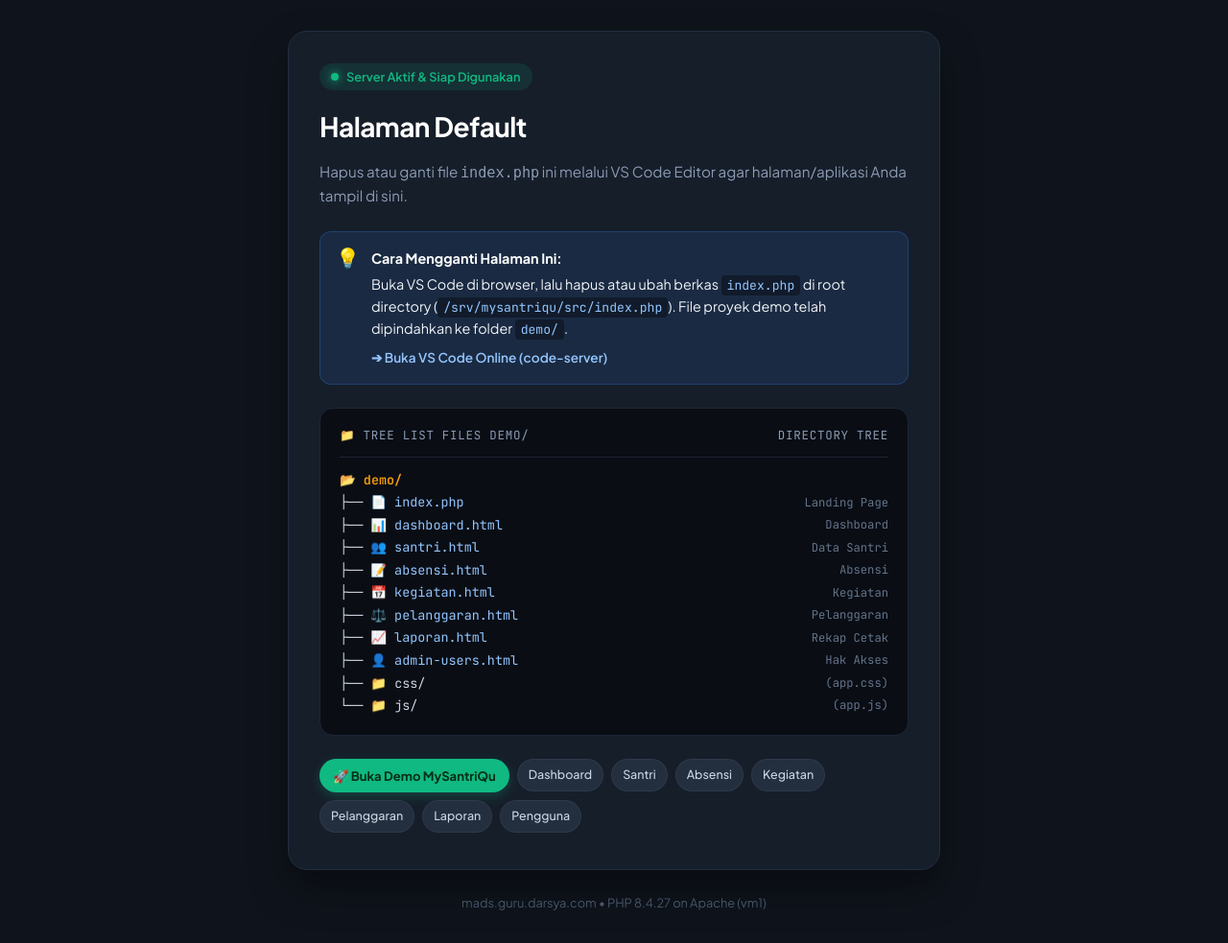
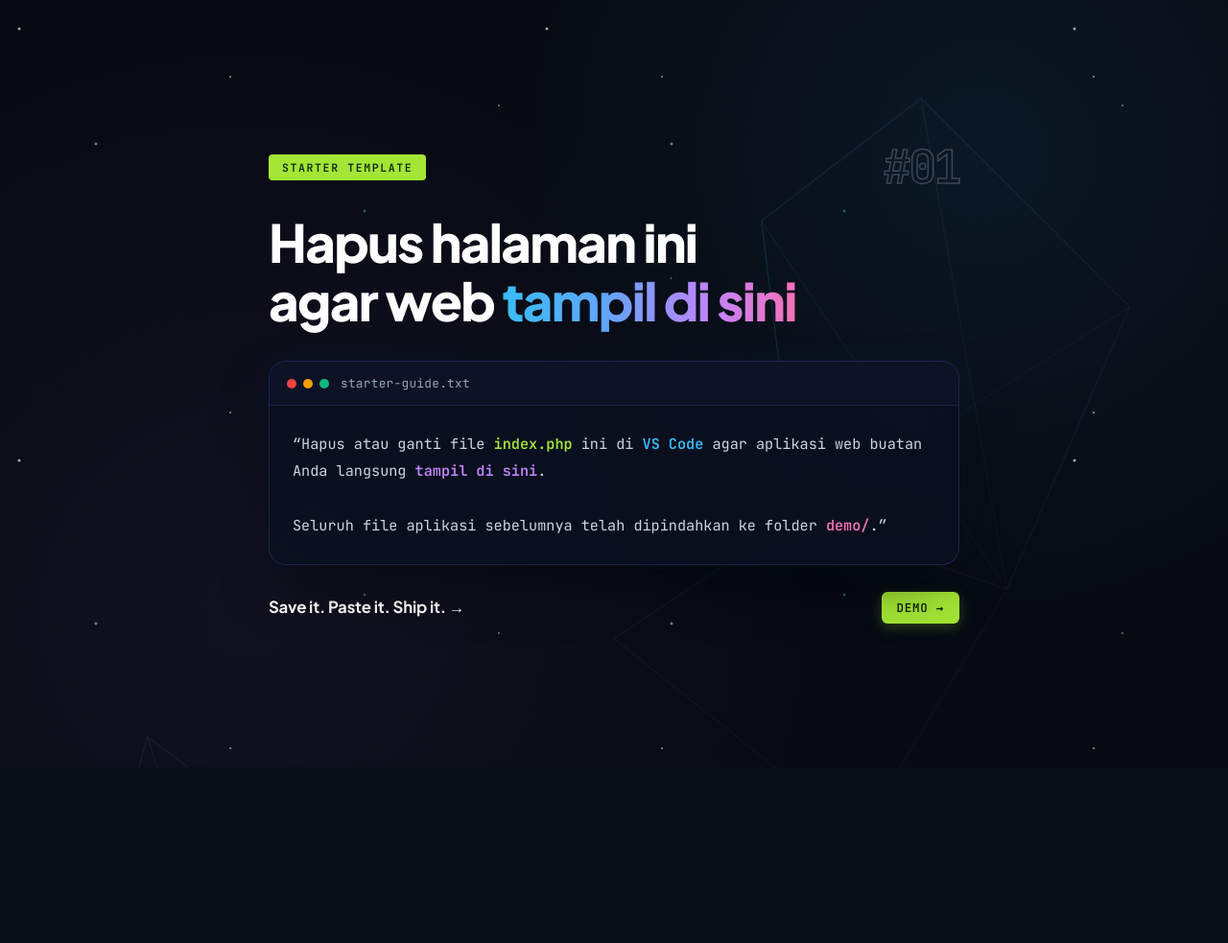
Before and after one commit to madarusyahadah-art/mysantriqu, a PHP site: page / in a window 1280 px wide. Shown: the whole page at 96% size. After the commit the page ends 800 px from the top, so only its background shows below. Run offline with PHP 8.4, Linux system fonts and the light colour scheme.

Commit message:
style: redesign index page to match neon wireframe aesthetic with single demo link

```diff
--- a/index.php
+++ b/index.php
@@ -3,303 +3,283 @@
 <head>
   <meta charset="utf-8">
   <meta name="viewport" content="width=device-width, initial-scale=1">
-  <title>Default App — mads.guru.darsya.com</title>
+  <title>mads.guru.darsya.com</title>
   <link rel="preconnect" href="https://fonts.googleapis.com">
   <link rel="preconnect" href="https://fonts.gstatic.com" crossorigin>
-  <link href="https://fonts.googleapis.com/css2?family=Plus+Jakarta+Sans:wght@400;500;600;700&family=JetBrains+Mono:wght@400;500;600&display=swap" rel="stylesheet">
+  <link href="https://fonts.googleapis.com/css2?family=Plus+Jakarta+Sans:wght@700;800&family=JetBrains+Mono:wght@400;500;600&display=swap" rel="stylesheet">
   <style>
     :root {
-      --bg: #0f141c;
-      --card: #161e2a;
-      --card-border: #232e3f;
-      --text: #f0f4f8;
-      --muted: #8b9bb4;
-      --accent: #10b981;
-      --accent-soft: rgba(16, 185, 129, 0.12);
-      --brand: #3b82f6;
-      --brand-soft: rgba(59, 130, 246, 0.12);
-      --code-bg: #0a0d14;
-      --code-border: #1e2636;
-      --gold: #f59e0b;
-      --gold-soft: rgba(245, 158, 11, 0.12);
+      --bg: #070a13;
+      --card-bg: #0b1120;
+      --card-border: #1e293b;
+      --lime: #a3e635;
+      --lime-dark: #14532d;
+      --cyan: #38bdf8;
+      --purple: #c084fc;
+      --pink: #f472b6;
+      --blue: #60a5fa;
+      --text: #f1f5f9;
+      --text-muted: #94a3b8;
     }
 
     * { box-sizing: border-box; margin: 0; padding: 0; }
     body {
       font-family: "Plus Jakarta Sans", system-ui, sans-serif;
-      background: var(--bg);
+      background-color: var(--bg);
+      background-image:
+        radial-gradient(circle at 80% 20%, rgba(56, 189, 248, 0.08) 0%, transparent 40%),
+        radial-gradient(circle at 20% 80%, rgba(192, 132, 252, 0.06) 0%, transparent 50%),
+        radial-gradient(2px 2px at 20px 30px, #ffffff, rgba(0,0,0,0)),
+        radial-gradient(2px 2px at 100px 150px, rgba(255,255,255,0.7), rgba(0,0,0,0)),
+        radial-gradient(1.5px 1.5px at 240px 80px, rgba(255,255,255,0.8), rgba(0,0,0,0)),
+        radial-gradient(2px 2px at 380px 220px, rgba(56,189,248,0.7), rgba(0,0,0,0)),
+        radial-gradient(1.5px 1.5px at 520px 110px, rgba(255,255,255,0.6), rgba(0,0,0,0)),
+        radial-gradient(2px 2px at 700px 290px, rgba(163,230,53,0.6), rgba(0,0,0,0)),
+        radial-gradient(1.5px 1.5px at 850px 170px, rgba(255,255,255,0.5), rgba(0,0,0,0)),
+        radial-gradient(2px 2px at 980px 340px, rgba(244,114,182,0.6), rgba(0,0,0,0));
+      background-repeat: repeat;
+      background-size: 100% 100%, 100% 100%, 550px 450px, 600px 500px, 450px 350px, 500px 400px, 650px 550px, 700px 600px, 800px 700px, 750px 650px;
       color: var(--text);
       min-height: 100vh;
       display: flex;
-      flex-direction: column;
       align-items: center;
       justify-content: center;
-      padding: 32px 16px;
-      line-height: 1.6;
+      padding: 40px 20px;
+      position: relative;
+      overflow-x: hidden;
     }
 
-    .container {
+    /* Ambient Wireframe Web Background */
+    .bg-wireframe {
+      position: fixed;
+      inset: 0;
+      pointer-events: none;
+      z-index: 0;
+      opacity: 0.18;
+    }
+
+    .wrapper {
+      position: relative;
+      z-index: 1;
       width: 100%;
-      max-width: 680px;
+      max-width: 720px;
       margin: 0 auto;
     }
 
-    /* Main Card */
-    .card {
-      background: var(--card);
-      border: 1px solid var(--card-border);
-      border-radius: 20px;
-      padding: 32px;
-      box-shadow: 0 20px 40px rgba(0, 0, 0, 0.4);
+    /* Top Row */
+    .top-bar {
+      display: flex;
+      justify-content: space-between;
+      align-items: center;
+      margin-bottom: 24px;
     }
 
-    .badge-status {
+    .badge-pill {
+      background: var(--lime);
+      color: #0d2806;
+      font-family: "JetBrains Mono", monospace;
+      font-size: 0.72rem;
+      font-weight: 700;
+      letter-spacing: 0.14em;
+      text-transform: uppercase;
+      padding: 6px 14px;
+      border-radius: 4px;
+      display: inline-block;
+    }
+
+    .badge-number {
+      font-family: "JetBrains Mono", monospace;
+      font-size: 3rem;
+      font-weight: 800;
+      line-height: 1;
+      color: transparent;
+      -webkit-text-stroke: 1.5px rgba(148, 163, 184, 0.35);
+      letter-spacing: -0.05em;
+      user-select: none;
+    }
+
+    /* Headline */
+    h1.hero-title {
+      font-size: clamp(2.3rem, 5.5vw, 3.4rem);
+      font-weight: 800;
+      line-height: 1.12;
+      letter-spacing: -0.03em;
+      color: #ffffff;
+      margin-bottom: 32px;
+    }
+
+    .gradient-text {
+      background: linear-gradient(90deg, var(--cyan) 0%, var(--blue) 35%, var(--purple) 70%, var(--pink) 100%);
+      -webkit-background-clip: text;
+      -webkit-text-fill-color: transparent;
+    }
+
+    /* Code Terminal Box */
+    .code-box {
+      background: rgba(11, 17, 32, 0.88);
+      backdrop-filter: blur(16px);
+      -webkit-backdrop-filter: blur(16px);
+      border: 1px solid rgba(99, 102, 241, 0.22);
+      border-radius: 18px;
+      box-shadow: 0 25px 60px -15px rgba(0, 0, 0, 0.65), 0 0 40px rgba(56, 189, 248, 0.05);
+      overflow: hidden;
+      margin-bottom: 24px;
+    }
+
+    .box-header {
+      padding: 14px 18px;
+      background: rgba(15, 23, 42, 0.6);
+      border-bottom: 1px solid rgba(99, 102, 241, 0.15);
+      display: flex;
+      align-items: center;
+      gap: 12px;
+    }
+
+    .window-dots {
+      display: flex;
+      gap: 7px;
+      align-items: center;
+    }
+    .dot {
+      width: 10px;
+      height: 10px;
+      border-radius: 50%;
+    }
+    .dot.red { background: #ef4444; }
+    .dot.yellow { background: #f59e0b; }
+    .dot.green { background: #10b981; }
+
+    .box-title {
+      font-family: "JetBrains Mono", monospace;
+      font-size: 0.8rem;
+      color: #94a3b8;
+      letter-spacing: 0.02em;
+    }
+
+    .box-body {
+      padding: 26px 24px;
+      font-family: "JetBrains Mono", monospace;
+      font-size: 0.95rem;
+      line-height: 1.85;
+      color: #cbd5e1;
+    }
+
+    /* Syntax highlight colors */
+    .c-green { color: var(--lime); font-weight: 600; }
+    .c-cyan { color: var(--cyan); font-weight: 600; }
+    .c-purple { color: var(--purple); font-weight: 600; }
+    .c-pink { color: var(--pink); font-weight: 600; }
+
+    /* Bottom Bar */
+    .bottom-bar {
+      display: flex;
+      justify-content: space-between;
+      align-items: center;
+      flex-wrap: wrap;
+      gap: 16px;
+      padding-top: 4px;
+    }
+
+    .bottom-slogan {
+      font-weight: 700;
+      font-size: 1.05rem;
+      color: #ffffff;
+      letter-spacing: -0.01em;
+    }
+
+    .bottom-action {
+      display: flex;
+      align-items: center;
+      gap: 12px;
+    }
+
+    /* Single Demo Link Button */
+    .btn-demo-link {
       display: inline-flex;
       align-items: center;
       gap: 8px;
-      padding: 4px 12px;
-      border-radius: 999px;
-      background: var(--accent-soft);
-      color: var(--accent);
-      font-size: 0.8rem;
-      font-weight: 600;
-      margin-bottom: 16px;
+      background: var(--lime);
+      color: #0b2306;
+      font-family: "JetBrains Mono", monospace;
+      font-size: 0.78rem;
+      font-weight: 700;
+      letter-spacing: 0.06em;
+      text-transform: uppercase;
+      padding: 8px 16px;
+      border-radius: 6px;
+      text-decoration: none;
+      transition: all 0.2s ease;
+      box-shadow: 0 4px 14px rgba(163, 230, 53, 0.25);
     }
-    .badge-status::before {
-      content: "";
-      width: 8px;
-      height: 8px;
-      border-radius: 50%;
-      background: var(--accent);
-      box-shadow: 0 0 10px var(--accent);
+    .btn-demo-link:hover {
+      background: #bef264;
+      transform: translateY(-1px);
+      box-shadow: 0 6px 18px rgba(163, 230, 53, 0.4);
     }
 
-    h1 {
-      font-size: 1.75rem;
-      font-weight: 700;
-      letter-spacing: -0.02em;
-      margin-bottom: 12px;
-      color: #fff;
-    }
-
-    .desc {
-      color: var(--muted);
-      font-size: 0.95rem;
-      margin-bottom: 24px;
-    }
-
-    /* Alert / Notice Box */
-    .notice-box {
-      background: var(--brand-soft);
-      border: 1px solid rgba(59, 130, 246, 0.25);
-      border-radius: 12px;
-      padding: 16px;
-      margin-bottom: 24px;
-      display: flex;
-      gap: 12px;
-      align-items: flex-start;
-      font-size: 0.9rem;
-    }
-    .notice-icon {
-      font-size: 1.25rem;
-      line-height: 1;
-    }
-    .notice-content b {
-      color: #fff;
-      display: block;
-      margin-bottom: 4px;
-    }
-    .notice-content code {
-      font-family: "JetBrains Mono", monospace;
-      background: rgba(0, 0, 0, 0.35);
-      padding: 2px 6px;
-      border-radius: 4px;
-      font-size: 0.82rem;
-      color: #93c5fd;
-    }
-
-    /* Tree View Box */
-    .tree-box {
-      background: var(--code-bg);
-      border: 1px solid var(--code-border);
-      border-radius: 14px;
-      padding: 18px 20px;
-      margin-bottom: 18px;
-      font-family: "JetBrains Mono", monospace;
-      font-size: 0.84rem;
-    }
-    .tree-header {
-      display: flex;
-      justify-content: space-between;
-      align-items: center;
-      padding-bottom: 12px;
-      margin-bottom: 12px;
-      border-bottom: 1px solid var(--code-border);
-      color: var(--muted);
-      font-size: 0.78rem;
-      text-transform: uppercase;
-      letter-spacing: 0.06em;
-    }
-    .tree-content {
-      line-height: 1.75;
-      color: #cbd5e1;
-    }
-    .tree-folder {
-      color: var(--gold);
-      font-weight: 600;
-    }
-    .tree-item {
-      display: flex;
-      align-items: center;
-      gap: 8px;
-    }
-    .tree-item a {
-      color: #93c5fd;
-      text-decoration: none;
-      transition: color .15s ease;
-    }
-    .tree-item a:hover {
-      color: #60a5fa;
-      text-decoration: underline;
-    }
-    .tree-meta {
-      color: #64748b;
-      font-size: 0.76rem;
-      margin-left: auto;
-    }
-
-    /* Small Demo Buttons / Pills */
-    .demo-bar {
-      display: flex;
-      align-items: center;
-      gap: 8px;
-      flex-wrap: wrap;
-      padding: 6px 0;
-    }
-    .btn-demo-primary {
-      display: inline-flex;
-      align-items: center;
-      gap: 6px;
-      background: var(--accent);
-      color: #052e16;
-      font-size: 0.82rem;
-      font-weight: 700;
-      padding: 7px 14px;
-      border-radius: 999px;
-      text-decoration: none;
-      transition: all .15s ease;
-      box-shadow: 0 4px 12px rgba(16, 185, 129, 0.25);
-    }
-    .btn-demo-primary:hover {
-      background: #34d399;
-      transform: translateY(-1px);
-    }
-    .btn-demo-sub {
-      display: inline-flex;
-      align-items: center;
-      gap: 4px;
-      background: var(--card-border);
-      color: #cbd5e1;
-      font-size: 0.78rem;
-      font-weight: 500;
-      padding: 6px 11px;
-      border-radius: 999px;
-      text-decoration: none;
-      border: 1px solid rgba(255, 255, 255, 0.05);
-      transition: all .15s ease;
-    }
-    .btn-demo-sub:hover {
-      background: #2a374a;
-      color: #fff;
-      border-color: var(--brand);
-    }
-
-    .vscode-btn {
-      display: inline-flex;
-      align-items: center;
-      gap: 6px;
-      color: #93c5fd;
-      font-size: 0.85rem;
-      font-weight: 600;
-      text-decoration: none;
-      margin-top: 8px;
-    }
-    .vscode-btn:hover {
-      text-decoration: underline;
-    }
-
-    /* Footer */
-    footer {
-      margin-top: 24px;
-      text-align: center;
-      font-size: 0.8rem;
-      color: #475569;
+    @media (max-width: 640px) {
+      .box-body { font-size: 0.85rem; padding: 20px 16px; }
+      .badge-number { font-size: 2.2rem; }
+      .bottom-bar { flex-direction: column; align-items: flex-start; }
+      .btn-demo-link { width: 100%; justify-content: center; }
     }
   </style>
 </head>
 <body>
 
-<div class="container">
-  <div class="card">
-    <div class="badge-status">Server Aktif & Siap Digunakan</div>
-    <h1>Halaman Default</h1>
-    <p class="desc">
-      Hapus atau ganti file <code>index.php</code> ini melalui VS Code Editor agar halaman/aplikasi Anda tampil di sini.
-    </p>
+<!-- Ambient Wireframe Polygon Lines -->
+<svg class="bg-wireframe" viewBox="0 0 1000 1000" preserveAspectRatio="none">
+  <defs>
+    <linearGradient id="lineGrad" x1="0%" y1="0%" x2="100%" y2="100%">
+      <stop offset="0%" stop-color="#38bdf8" stop-opacity="0.6"/>
+      <stop offset="50%" stop-color="#818cf8" stop-opacity="0.4"/>
+      <stop offset="100%" stop-color="#f472b6" stop-opacity="0.3"/>
+    </linearGradient>
+  </defs>
+  <polygon points="750,80 920,250 820,480 650,420 620,180" fill="none" stroke="url(#lineGrad)" stroke-width="1.2"/>
+  <polygon points="620,180 820,480 700,680 500,520 650,420" fill="none" stroke="url(#lineGrad)" stroke-width="0.8"/>
+  <polygon points="120,600 280,720 220,900 60,820" fill="none" stroke="url(#lineGrad)" stroke-width="0.9"/>
+  <line x1="750" y1="80" x2="820" y2="480" stroke="url(#lineGrad)" stroke-width="0.8"/>
+  <line x1="920" y1="250" x2="650" y2="420" stroke="url(#lineGrad)" stroke-width="0.8"/>
+  <line x1="120" y1="600" x2="220" y2="900" stroke="url(#lineGrad)" stroke-width="0.8"/>
+</svg>
 
-    <!-- Notice -->
-    <div class="notice-box">
-      <div class="notice-icon">💡</div>
-      <div class="notice-content">
-        <b>Cara Mengganti Halaman Ini:</b>
-        Buka VS Code di browser, lalu hapus atau ubah berkas <code>index.php</code> di root directory (<code>/srv/mysantriqu/src/index.php</code>). File proyek demo telah dipindahkan ke folder <code>demo/</code>.
-        <div>
-          <a href="https://mysantriqu-code.vm1.ds.darsya.com" target="_blank" class="vscode-btn">
-            ➔ Buka VS Code Online (code-server)
-          </a>
-        </div>
+<div class="wrapper">
+  <!-- Top Bar -->
+  <div class="top-bar">
+    <div class="badge-pill">STARTER TEMPLATE</div>
+    <div class="badge-number">#01</div>
+  </div>
+
+  <!-- Headline -->
+  <h1 class="hero-title">
+    Hapus halaman ini<br>
+    agar web <span class="gradient-text">tampil di sini</span>
+  </h1>
+
+  <!-- Code / Terminal Card -->
+  <div class="code-box">
+    <div class="box-header">
+      <div class="window-dots">
+        <span class="dot red"></span>
+        <span class="dot yellow"></span>
+        <span class="dot green"></span>
       </div>
+      <div class="box-title">starter-guide.txt</div>
     </div>
-
-    <!-- Tree List Box -->
-    <div class="tree-box">
-      <div class="tree-header">
-        <span>📁 Tree list files demo/</span>
-        <span>Directory Tree</span>
-      </div>
-      <div class="tree-content">
-        <div class="tree-folder">📂 demo/</div>
-        <div class="tree-item">├── 📄 <a href="demo/index.php">index.php</a> <span class="tree-meta">Landing Page</span></div>
-        <div class="tree-item">├── 📊 <a href="demo/dashboard.html">dashboard.html</a> <span class="tree-meta">Dashboard</span></div>
-        <div class="tree-item">├── 👥 <a href="demo/santri.html">santri.html</a> <span class="tree-meta">Data Santri</span></div>
-        <div class="tree-item">├── 📝 <a href="demo/absensi.html">absensi.html</a> <span class="tree-meta">Absensi</span></div>
-        <div class="tree-item">├── 📅 <a href="demo/kegiatan.html">kegiatan.html</a> <span class="tree-meta">Kegiatan</span></div>
-        <div class="tree-item">├── ⚖️ <a href="demo/pelanggaran.html">pelanggaran.html</a> <span class="tree-meta">Pelanggaran</span></div>
-        <div class="tree-item">├── 📈 <a href="demo/laporan.html">laporan.html</a> <span class="tree-meta">Rekap Cetak</span></div>
-        <div class="tree-item">├── 👤 <a href="demo/admin-users.html">admin-users.html</a> <span class="tree-meta">Hak Akses</span></div>
-        <div class="tree-item">├── 📁 css/ <span class="tree-meta">(app.css)</span></div>
-        <div class="tree-item">└── 📁 js/ <span class="tree-meta">(app.js)</span></div>
-      </div>
-    </div>
-
-    <!-- Demo Button Links -->
-    <div class="demo-bar">
-      <a href="demo/index.php" class="btn-demo-primary">
-        🚀 Buka Demo MySantriQu
-      </a>
-      <a href="demo/dashboard.html" class="btn-demo-sub">Dashboard</a>
-      <a href="demo/santri.html" class="btn-demo-sub">Santri</a>
-      <a href="demo/absensi.html" class="btn-demo-sub">Absensi</a>
-      <a href="demo/kegiatan.html" class="btn-demo-sub">Kegiatan</a>
-      <a href="demo/pelanggaran.html" class="btn-demo-sub">Pelanggaran</a>
-      <a href="demo/laporan.html" class="btn-demo-sub">Laporan</a>
-      <a href="demo/admin-users.html" class="btn-demo-sub">Pengguna</a>
+    <div class="box-body">
+      &ldquo;Hapus atau ganti file <span class="c-green">index.php</span> ini di <span class="c-cyan">VS Code</span> agar aplikasi web buatan Anda langsung <span class="c-purple">tampil di sini</span>.<br><br>
+      Seluruh file aplikasi sebelumnya telah dipindahkan ke folder <span class="c-pink">demo/</span>.&rdquo;
     </div>
   </div>
 
-  <footer>
-    mads.guru.darsya.com &bull; PHP <?= phpversion(); ?> on Apache (vm1)
-  </footer>
+  <!-- Bottom Bar: Only 1 Demo Link, no vscode link, no full path -->
+  <div class="bottom-bar">
+    <div class="bottom-slogan">Save it. Paste it. Ship it. &rarr;</div>
+    <div class="bottom-action">
+      <a href="demo/" class="btn-demo-link">Demo &rarr;</a>
+    </div>
+  </div>
 </div>
 
 </body>
```
